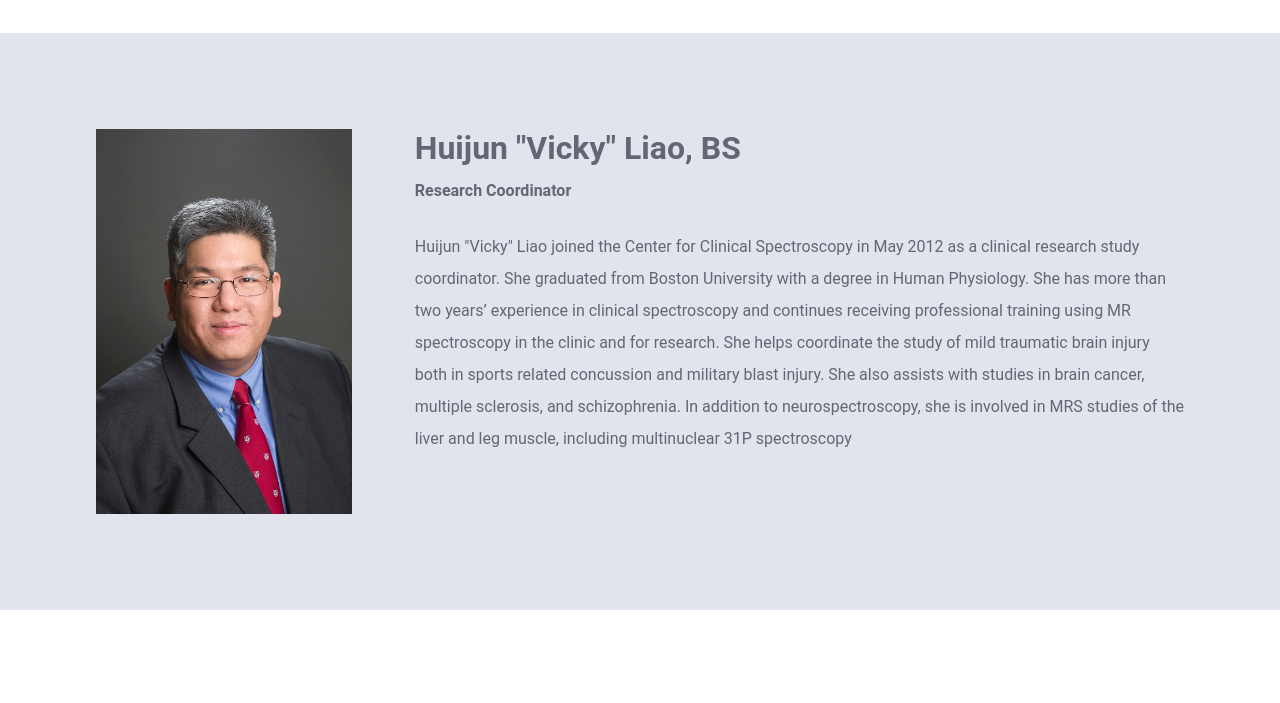
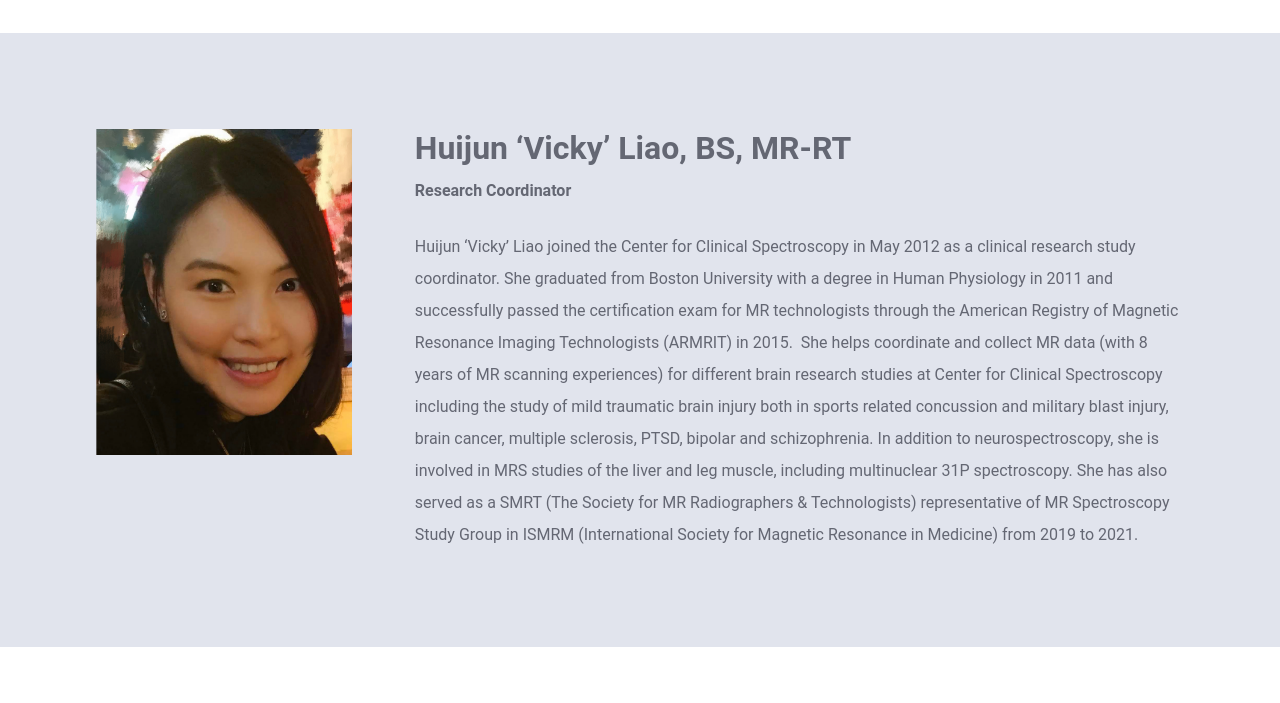
Before and after one commit to hjiang1/ccs, a Gatsby site: page /members in a window 1280 px wide. Shown: the part 1300-2003 px from the top of the page. Built offline with nearby package versions, Linux system fonts and the light colour scheme; Gatsby itself is replaced by a stand-in of ours.

Commit message:
add portraits

```diff
--- a/src/pages/members.js
+++ b/src/pages/members.js
@@ -5,6 +5,8 @@ import Layout from "../components/Layout"
 import Page from "../components/Page"
 import SEO from "../components/SEO"
 import alex from "../images/alex.png"
+import vicky from "../images/vicky.png"
+import katie from "../images/katie.png"
 
 const Container = styled.div`
   display: flex;
@@ -181,27 +183,42 @@ const Members = () => (
           </div>
         </div>
         <div className="page-section alternate">
-          <img className="member-portrait" src={alex} alt="Alex Lin" />
-          <div className="member-name">Huijun "Vicky" Liao, BS</div>
+          <img
+            className="member-portrait"
+            src={vicky}
+            alt="Huijun ‘Vicky’ Liao, BS, MR-RT
+"
+          />
+          <div className="member-name">Huijun ‘Vicky’ Liao, BS, MR-RT</div>
           <div className="member-title">Research Coordinator</div>
           <div className="member-intro">
             <p className="member-intro-p">
-              Huijun "Vicky" Liao joined the Center for Clinical Spectroscopy in
+              Huijun ‘Vicky’ Liao joined the Center for Clinical Spectroscopy in
               May 2012 as a clinical research study coordinator. She graduated
-              from Boston University with a degree in Human Physiology. She has
-              more than two years’ experience in clinical spectroscopy and
-              continues receiving professional training using MR spectroscopy in
-              the clinic and for research. She helps coordinate the study of
-              mild traumatic brain injury both in sports related concussion and
-              military blast injury. She also assists with studies in brain
-              cancer, multiple sclerosis, and schizophrenia. In addition to
-              neurospectroscopy, she is involved in MRS studies of the liver and
-              leg muscle, including multinuclear 31P spectroscopy
+              from Boston University with a degree in Human Physiology in 2011
+              and successfully passed the certification exam for MR
+              technologists through the American Registry of Magnetic Resonance
+              Imaging Technologists (ARMRIT) in 2015.  She helps coordinate and
+              collect MR data (with 8 years of MR scanning experiences) for
+              different brain research studies at Center for Clinical
+              Spectroscopy including the study of mild traumatic brain injury
+              both in sports related concussion and military blast injury, brain
+              cancer, multiple sclerosis, PTSD, bipolar and schizophrenia. In
+              addition to neurospectroscopy, she is involved in MRS studies of
+              the liver and leg muscle, including multinuclear 31P spectroscopy.
+              She has also served as a SMRT (The Society for MR Radiographers &
+              Technologists) representative of MR Spectroscopy Study Group in
+              ISMRM (International Society for Magnetic Resonance in Medicine)
+              from 2019 to 2021.
             </p>
           </div>
         </div>
         <div className="page-section">
-          <img className="member-portrait" src={alex} alt="Alex Lin" />
+          <img
+            className="member-portrait"
+            src={alex}
+            alt="Eduardo Coello, PhD"
+          />
           <div className="member-name">Eduardo Coello, PhD</div>
           <div className="member-title">Postdoctoral Fellow</div>
           <div className="member-intro">
@@ -225,7 +242,11 @@ const Members = () => (
           </div>
         </div>
         <div className="page-section alternate">
-          <img className="member-portrait" src={alex} alt="Alex Lin" />
+          <img
+            className="member-portrait"
+            src={katie}
+            alt="Katherine Morigaki Breedlove, PhD"
+          />
           <div className="member-name">Katherine Morigaki Breedlove, PhD</div>
           <div className="member-title">Postdoctoral Fellow</div>
           <div className="member-intro">
```
Also changed, not shown: src/images/vicky.png (added), 1 other file.
